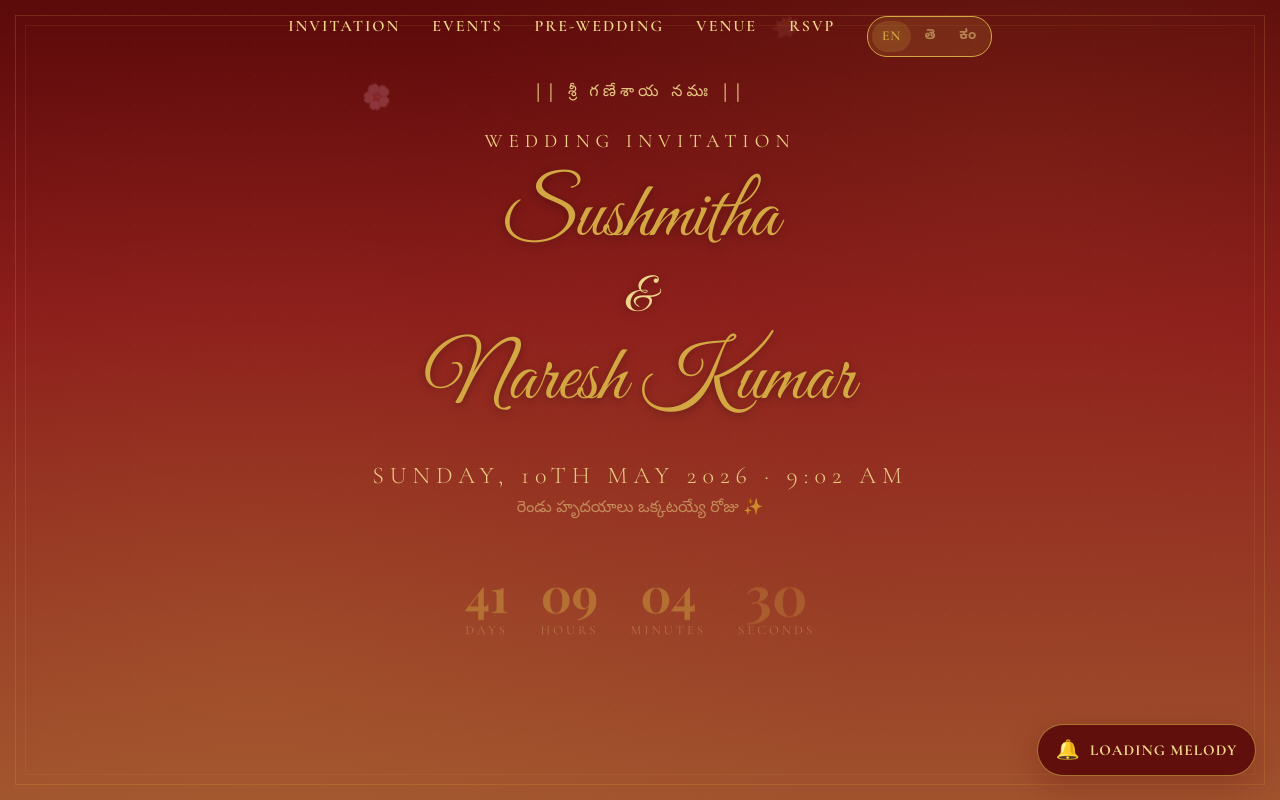
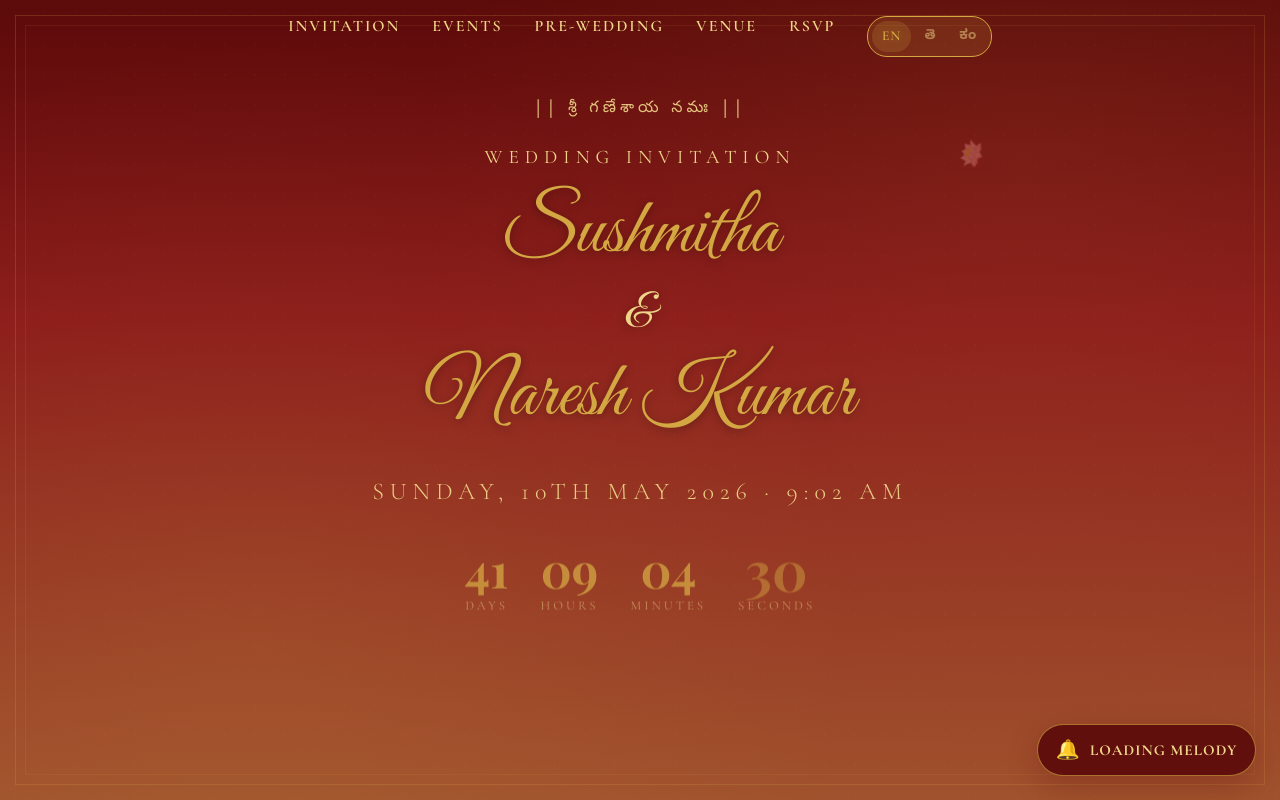
Before and after one commit to jarugulavenkat7/wedding-invite, a React (Create React App) app: page / in a window 1280 px wide. Shown: the top 800 px of the page. Built offline with nearby package versions, Linux system fonts and the light colour scheme; a web font is replaced by a local one.

Commit message:
removed quote

```diff
--- a/src/components/Hero.js
+++ b/src/components/Hero.js
@@ -1,6 +1,49 @@
-import React, { useState, useEffect } from 'react';
+import React, { memo, useEffect, useMemo, useState } from 'react';
 import { motion } from 'framer-motion';
 import useT from '../useT';
+
+const PETAL_EMOJIS = ['🌸', '🪷', '🌺', '💐', '🌼'];
+
+const FloatingPetals = memo(() => {
+  const petalConfigs = useMemo(
+    () => Array.from({ length: 12 }, (_, i) => ({
+      id: i,
+      left: `${Math.random() * 100}%`,
+      duration: 8 + Math.random() * 6,
+      delay: Math.random() * 8,
+      drift: Math.sin(i) * 80,
+      rotate: 360 * (i % 2 === 0 ? 1 : -1),
+      emoji: PETAL_EMOJIS[i % PETAL_EMOJIS.length],
+    })),
+    [],
+  );
+
+  return petalConfigs.map((petal) => (
+    <motion.div
+      key={petal.id}
+      className="petal"
+      style={{
+        left: petal.left,
+        top: '-5%',
+        position: 'absolute',
+      }}
+      animate={{
+        y: ['0vh', '110vh'],
+        x: [0, petal.drift],
+        rotate: [0, petal.rotate],
+        opacity: [0, 0.5, 0.3, 0],
+      }}
+      transition={{
+        duration: petal.duration,
+        repeat: Infinity,
+        delay: petal.delay,
+        ease: 'linear',
+      }}
+    >
+      {petal.emoji}
+    </motion.div>
+  ));
+});
 
 const Hero = () => {
   const t = useT();
@@ -26,9 +69,6 @@ const Hero = () => {
     // eslint-disable-next-line
   }, []);
 
-  // Floating petal animation
-  const petals = ['🌸', '🪷', '🌺', '💐', '🌼'];
-
   return (
     <section className="hero" id="home">
       {/* Decorative borders */}
@@ -37,31 +77,7 @@ const Hero = () => {
       <div className="kolam-bg" />
 
       {/* Floating petals */}
-      {[...Array(12)].map((_, i) => (
-        <motion.div
-          key={i}
-          className="petal"
-          style={{
-            left: `${Math.random() * 100}%`,
-            top: `-5%`,
-            position: 'absolute',
-          }}
-          animate={{
-            y: ['0vh', '110vh'],
-            x: [0, Math.sin(i) * 80],
-            rotate: [0, 360 * (i % 2 === 0 ? 1 : -1)],
-            opacity: [0, 0.5, 0.3, 0],
-          }}
-          transition={{
-            duration: 8 + Math.random() * 6,
-            repeat: Infinity,
-            delay: Math.random() * 8,
-            ease: 'linear',
-          }}
-        >
-          {petals[i % petals.length]}
-        </motion.div>
-      ))}
+      <FloatingPetals />
 
       {/* Previous leaf decoration kept here for reference
       <div className="hero-mango-leaves">
@@ -127,21 +143,12 @@ const Hero = () => {
         {t.heroDate}
       </motion.div>
 
-      <motion.div
-        className="hero-tagline"
-        initial={{ opacity: 0 }}
-        animate={{ opacity: 0.7 }}
-        transition={{ delay: 1.6, duration: 0.8 }}
-      >
-        {t.heroTagline}
-      </motion.div>
-
       {/* Countdown */}
       <motion.div
         className="countdown"
         initial={{ opacity: 0, y: 30 }}
         animate={{ opacity: 1, y: 0 }}
-        transition={{ delay: 1.8, duration: 0.8 }}
+        transition={{ delay: 1.6, duration: 0.8 }}
       >
         {[
           { val: timeLeft.days, label: t.days },
--- a/src/translations.js
+++ b/src/translations.js
@@ -14,7 +14,6 @@ const translations = {
     heroName1: 'Sushmitha',
     heroName2: 'Naresh Kumar',
     heroDate: 'Sunday, 10th May 2026 · 9:02 AM',
-    heroTagline: 'రెండు హృదయాలు ఒక్కటయ్యే రోజు ✨',
     days: 'Days',
     hours: 'Hours',
     minutes: 'Minutes',
@@ -173,7 +172,6 @@ const translations = {
     heroName1: 'సుష్మిత',
     heroName2: 'నరేష్ కుమార్',
     heroDate: 'ఆదివారం, 10 మే 2026 · ఉదయం 9:02',
-    heroTagline: 'రెండు హృదయాలు ఒక్కటయ్యే రోజు ✨',
     days: 'రోజులు',
     hours: 'గంటలు',
     minutes: 'నిమిషాలు',
@@ -332,7 +330,6 @@ const translations = {
     heroName1: 'ಸುಷ್ಮಿತಾ',
     heroName2: 'ನರೇಶ್ ಕುಮಾರ್',
     heroDate: 'ಭಾನುವಾರ, 10 ಮೇ 2026 · ಬೆಳಿಗ್ಗೆ 9:02',
-    heroTagline: 'ಎರಡು ಹೃದಯಗಳು ಒಂದಾಗುವ ದಿನ ✨',
     days: 'ದಿನಗಳು',
     hours: 'ಗಂಟೆಗಳು',
     minutes: 'ನಿಮಿಷಗಳು',
```
